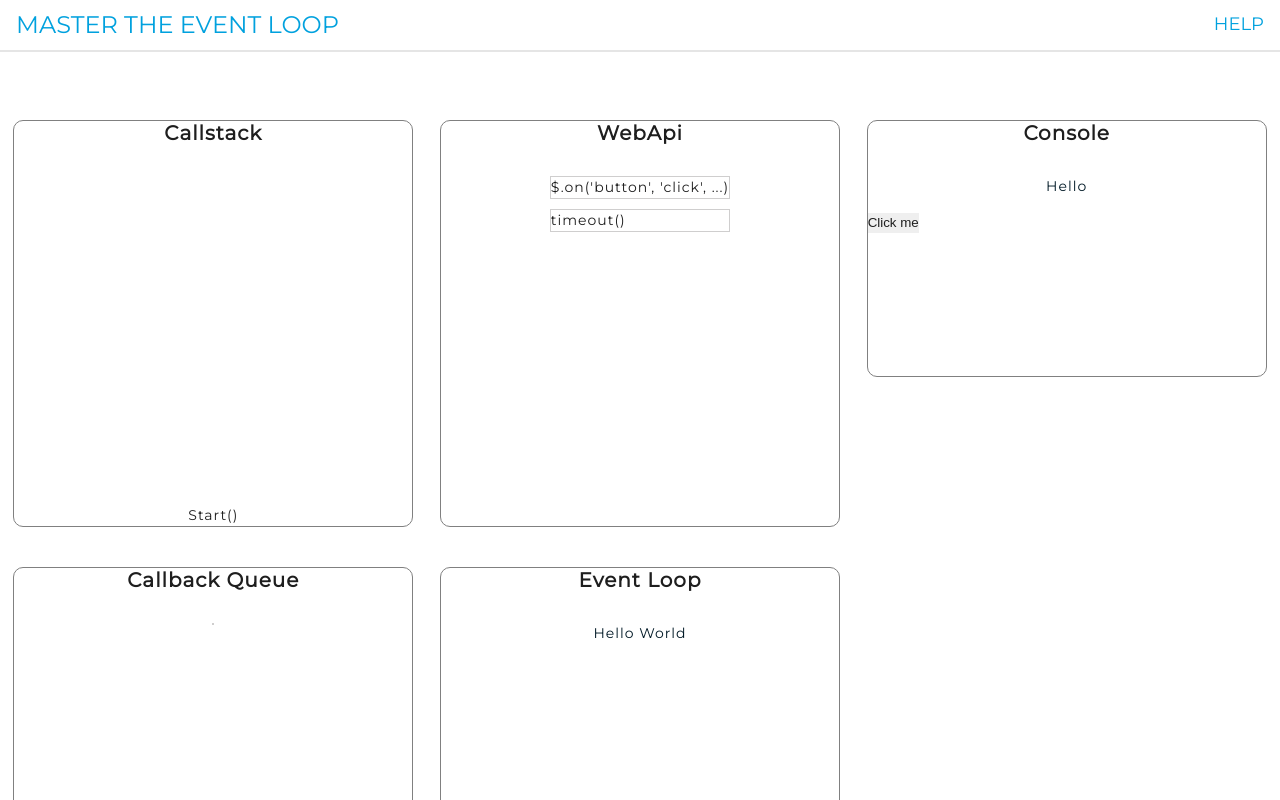
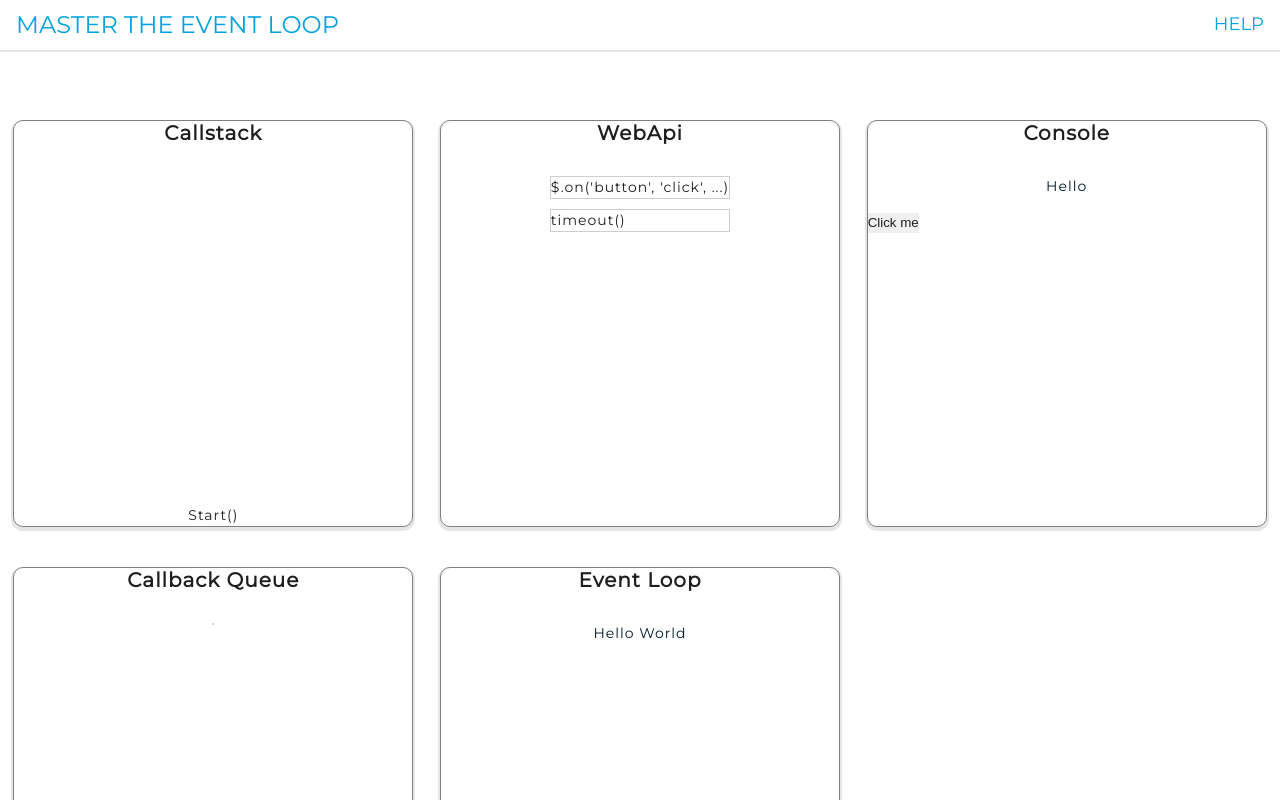
Before and after one commit to Dhaval1403/master-the-event-loop, a React (Create React App) app: page / in a window 1280 px wide. Shown: the top 800 px of the page. Built offline with nearby package versions, Linux system fonts and the light colour scheme.

Commit message:
box shadow on the console box style

```diff
--- a/src/components/Console/Console.js
+++ b/src/components/Console/Console.js
@@ -29,7 +29,7 @@ class Console extends Component {
 
 				<Box borderTop={3} borderStyle="solid" color="colorBlue" justifySelf="center" mt={2} />
 
-				<Box height="200px" mt="20px" textAlign="center">
+				<Box height="350px" mt="20px" textAlign="center">
 					{this.state.message.map((message) => (
 						<P>{message}</P>
 					))}
--- a/src/styles/console.js
+++ b/src/styles/console.js
@@ -1,30 +1,31 @@
-import styled from 'styled-components';
-import { space, typography } from 'styled-system';
+import styled from 'styled-components'
+import { space, typography } from 'styled-system'
 
-import { variable } from './variable';
+import { variable } from './variable'
 
 export const ConsoleBox = styled.div`
-	margin: 20px auto;
+	background-color: ${variable.colorWhite};
 	border: 1px solid grey;
-	width: 400px;
 	border-radius: 10px;
-	background-color: ${variable.colorWhite};
+	box-shadow: 0 2px 0 2px ${variable.colorBlackTransparent1};
 	font-weight: 400;
 	font-size: 14px;
 	letter-spacing: 1px;
 	line-height: 1.5;
-`;
+	margin: 20px auto;
+	width: 400px;
+`
 
 export const ConsoleTitle = styled.h2`
 	${space};
 	${typography};
 	${({ fontSize }) => fontSize === undefined && 'font-size: 20px'};
 	line-height: 1.2;
-`;
+`
 
-export const List = styled.ul``;
+export const List = styled.ul``
 
 export const ListItem = styled.li`
 	margin-bottom: 10px;
 	border: 1px solid rgb(207, 206, 206);
-`;
+`
```
